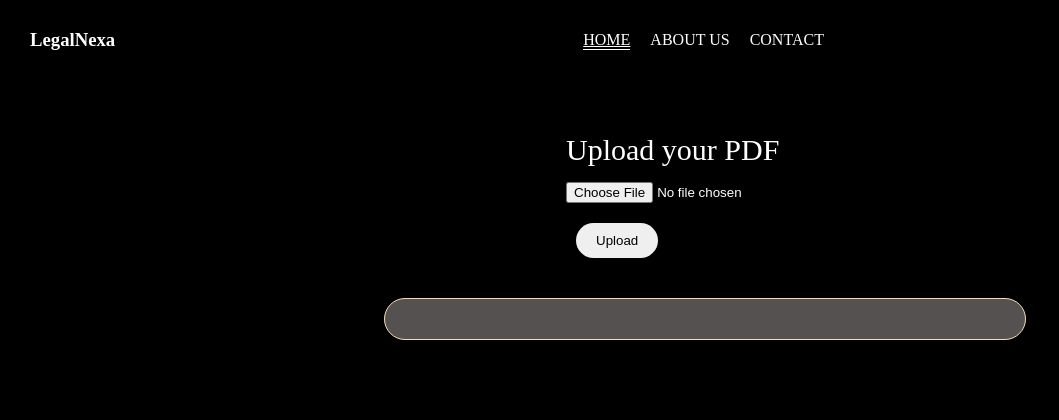
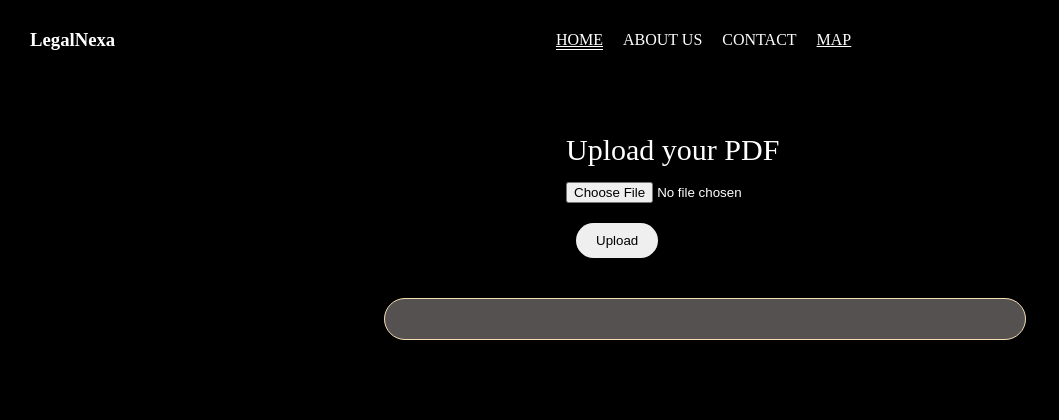
Before and after one commit to AzlaanShaikh/LegalNexa, a Django app: page /upload_pdf/ in a window 1280 px wide. Shown: the top 420 px of the page, without its empty margins (0-1059 px from the left). Run offline with Django 5.2, Linux system fonts and the light colour scheme.

Commit message:
updated upload_pdf fixed map and home

```diff
--- a/template/upload_pdf.html
+++ b/template/upload_pdf.html
@@ -14,6 +14,7 @@
                     <h4><a href="/"> Home</a></h4>
                     <h4>About Us</h4>
                     <h4>Contact</h4>
+                    <h4><a href="/map"> Map</a></h4>
                 </div>
                 <div id="nav-part3">
                     <div id="circle"></div>
```
